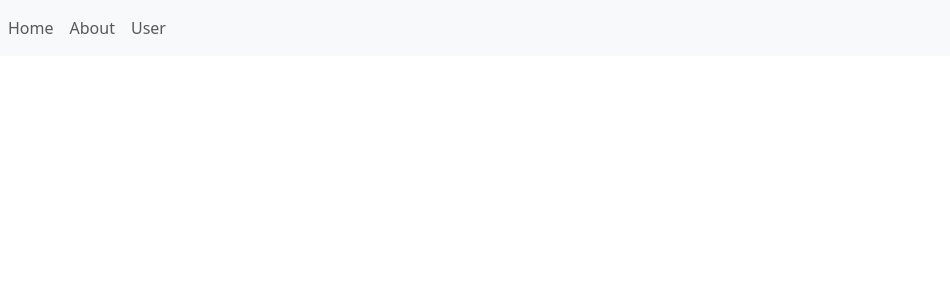
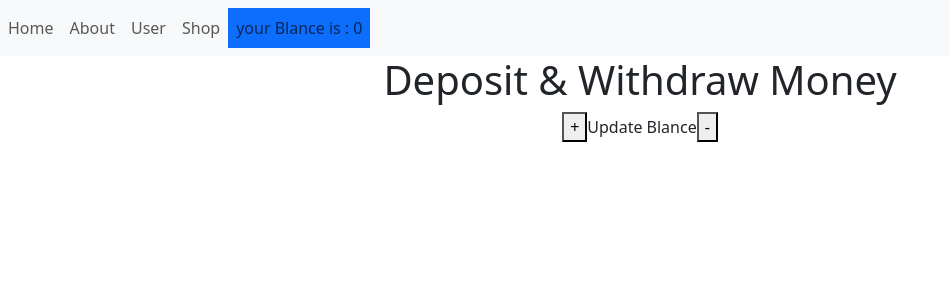
Before and after one commit to ashish28saxena/pwa-app, a React (Create React App) app: page /shop in a window 1280 px wide. Before the commit this address had no page. Shown: the top 300 px of the page, without its empty margins (0-950 px from the left). Built offline with nearby package versions, Linux system fonts and the light colour scheme.

Commit message:
implement jsx

```diff
--- a/package.json
+++ b/package.json
@@ -10,8 +10,11 @@
     "react": "^18.3.1",
     "react-bootstrap": "^2.10.5",
     "react-dom": "^18.3.1",
+    "react-redux": "^9.1.2",
     "react-router-dom": "^6.27.0",
     "react-scripts": "5.0.1",
+    "redux": "^5.0.1",
+    "redux-thunk": "^3.1.0",
     "web-vitals": "^2.1.4"
   },
   "scripts": {
--- a/src/component/Nav.js
+++ b/src/component/Nav.js
@@ -2,9 +2,12 @@ import React from "react";
 import Home from './Home';
 import About from './About';
 import User from "./User";
+import Shop from "./Shop";
 import { BrowserRouter ,Link,Routes,Route} from "react-router-dom";
+import { useSelector } from "react-redux";
 
 const Nav=()=>{
+  const amount=useSelector(state=>state.amount)
     return(
         <div>
           <BrowserRouter>
@@ -22,6 +25,14 @@ const Nav=()=>{
         <Link to="/user" className="nav-link">User</Link>
         </li>
 
+        <li className="nav-item">
+        <Link to="/shop" className="nav-link">Shop</Link>
+        </li>
+
+        <li className="nav-item">
+        <button className="nav-link bg-primary"> your Blance is : {amount}</button>
+        </li>
+
       </ul>
     </div>
   </nav>
@@ -29,6 +40,7 @@ const Nav=()=>{
     <Route path="/" element={<Home />}> </Route>
     <Route path="/about" element={<About />} />
     <Route path="/user" element={<User />} />
+    <Route path="/shop" element={<Shop/>} />
 
 
   </Routes>
--- /dev/null
+++ b/src/component/Shop.js
@@ -0,0 +1,19 @@
+import React from "react";
+import { useDispatch } from "react-redux";
+//import { bindActionCreators } from "redux";
+import { actionCreators } from "../state/index"
+//import { actionCreators } from './state/index';
+const Shop=()=>{
+    const dispatch=useDispatch();
+    return(
+        <div>
+            <h1>Deposit & Withdraw Money</h1>
+        <button onClick={ ()=>{dispatch(actionCreators.depositMoney(100))}}>+</button>
+        Update Blance
+        <button onClick={()=>{dispatch(actionCreators.withdrawMoney(100))}}>-</button>
+    </div>
+    )
+
+}
+
+export default Shop;
--- a/src/index.js
+++ b/src/index.js
@@ -5,10 +5,16 @@ import App from './App';
 //import reportWebVitals from './reportWebVitals';
 import 'bootstrap/dist/css/bootstrap.min.css';
 import swDev from './swDev';
+import { Provider } from 'react-redux';
+import { store } from './state/store';
 const root = ReactDOM.createRoot(document.getElementById('root'));
 root.render(
   <React.StrictMode>
+    <Provider store={store}>
+
     <App />
+    </Provider>
+
   </React.StrictMode>
 );
 
--- /dev/null
+++ b/src/state/action-creators/index.js
@@ -0,0 +1,25 @@
+export const depositMoney=(amount)=>{
+     return (dispatch)=>{
+        dispatch({
+                type:'deposit',
+                payload: amount
+        }
+
+        )
+
+     }
+}
+
+export const withdrawMoney=(amount)=>{
+    return (dispatch)=>{
+
+        dispatch({
+                type:'withdraw',
+                payload: amount
+        }
+
+        )
+
+
+     }
+}
--- /dev/null
+++ b/src/state/index.js
@@ -0,0 +1 @@
+export * as actionCreators from "./action-creators/index"
--- /dev/null
+++ b/src/state/reducers/amountreducer.js
@@ -0,0 +1,14 @@
+const reducer=(state=0,action)=>{
+
+      if(action.type==='deposit')
+      {
+        return state + action.payload
+      }else if(action.type==="withdraw")
+      {
+        return state - action.payload
+      }else{
+        return state
+      }
+}
+
+export default reducer
--- /dev/null
+++ b/src/state/reducers/index.js
@@ -0,0 +1,8 @@
+import { combineReducers } from "redux";
+import amountreducer from "./amountreducer";
+
+const reducers=combineReducers({
+    amount:amountreducer
+})
+
+export default reducers
--- /dev/null
+++ b/src/state/store.js
@@ -0,0 +1,7 @@
+import { applyMiddleware} from "redux";
+//import { createStore } from 'redux'
+import { legacy_createStore as createStore } from "redux";
+import reducers from "./reducers";
+import {thunk} from 'redux-thunk';
+
+export const store= createStore(reducers, {} , applyMiddleware(thunk))
```
Also changed, not shown: src/App.js (line endings or trailing spaces), 1 other file (tests, documents, lock files or other folders).
